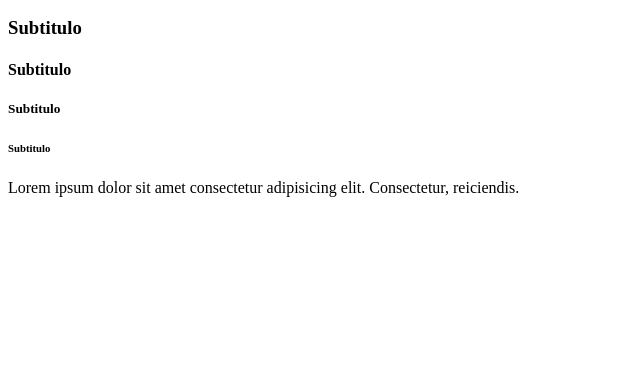
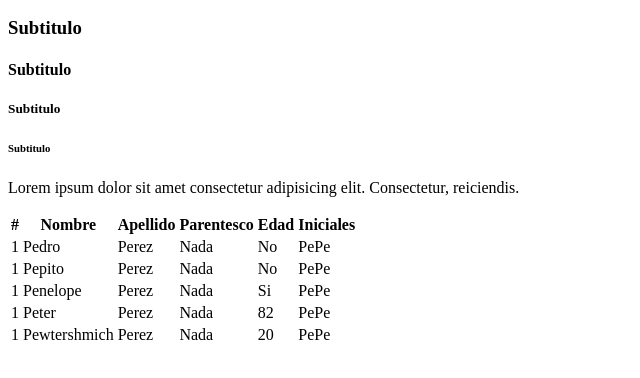
Before and after one commit to MiguelTabares001/Repositorio2752550, a plain HTML site: page index2.html in a window 1280 px wide. Shown: the part 96-474 px from the top of the page, without its empty margins (0-640 px from the left). Drawn offline with Linux system fonts and the light colour scheme.

Commit message:
Modificacion 2 al index2

```diff
--- a/index2.html
+++ b/index2.html
@@ -13,5 +13,63 @@
     <h6>Subtitulo</h6>
     <p>Lorem ipsum dolor sit amet consectetur adipisicing elit. Consectetur, reiciendis.</p>
 
+    <p loco xde</p>
+    <p loco xde</p>
+    <p loco xde</p>
+
+    <table>
+        <thead>
+            <tr>
+                <th>#</th>
+                <th>Nombre</th>
+                <th>Apellido</th>
+                <th>Parentesco</th>
+                <th>Edad</th>
+                <th>Iniciales</th>
+            </tr>
+        </thead>
+        <tbody>
+            <tr>
+                <td>1</td>
+                <td>Pedro</td>
+                <td>Perez</td>
+                <td>Nada</td>
+                <td>No</td>
+                <td>PePe</td>
+            </tr>
+            <tr>
+                <td>1</td>
+                <td>Pepito</td>
+                <td>Perez</td>
+                <td>Nada</td>
+                <td>No</td>
+                <td>PePe</td>
+            </tr>
+            <tr>
+                <td>1</td>
+                <td>Penelope</td>
+                <td>Perez</td>
+                <td>Nada</td>
+                <td>Si</td>
+                <td>PePe</td>
+            </tr>
+            <tr>
+                <td>1</td>
+                <td>Peter</td>
+                <td>Perez</td>
+                <td>Nada</td>
+                <td>82</td>
+                <td>PePe</td>
+            </tr>
+            <tr>
+                <td>1</td>
+                <td>Pewtershmich</td>
+                <td>Perez</td>
+                <td>Nada</td>
+                <td>20</td>
+                <td>PePe</td>
+            </tr>
+        </tbody>
+    </table>
 </body>
 </html>
```
